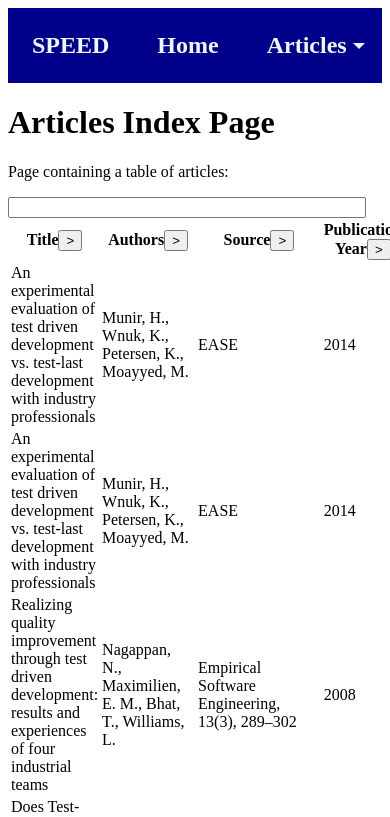
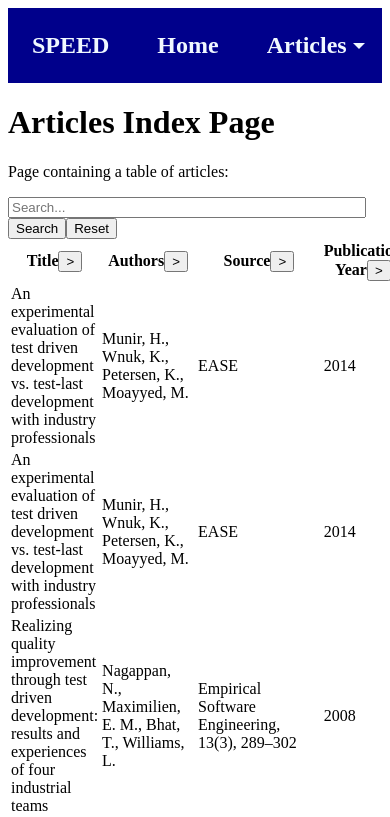
Before and after one commit to Smokesac/cise-speed, a Next.js app in the folder frontend/: page /articles in a window 390 px wide. Shown: the top 817 px of the page. Built offline with nearby package versions, Linux system fonts and the light colour scheme.

Commit message:
Update SortableTable.tsx
Added search-history into the search bar along reset button that clears the search history

```diff
--- a/frontend/src/components/table/SortableTable.tsx
+++ b/frontend/src/components/table/SortableTable.tsx
@@ -1,87 +1,115 @@
-import React, { FormEvent, useState } from "react";
-
+import React, { useState } from "react";
 
 interface SortableTableProps {
   headers: { key: string; label: string }[];
   data: any[];
 }
 
+const SortableTable: React.FC<SortableTableProps> = ({ headers, data }) => {
+  const [sortHeader, setSortHeader] = useState("");
+  const [sortOrder, setSortOrder] = useState("");
+  const [searchHistory, setSearchHistory] = useState<string[]>([]);
+  const [currentSearchTerm, setCurrentSearchTerm] = useState<string>("");
+  const [filteredData, setFilteredData] = useState<any[]>(data);
+
   const sortTable = (
     header: { key: string; label: string },
     setSortHeader: Function,
     setSortOrder: Function,
-    sortHeader: string,
-    sortOrder: string) =>
-{
-    // ""=no sorting, "asc"=ascending(по увеличению), "desc"= descending(по уменьшению)
-    // "" -> "asc"
-    // "asc" -> "desc"
-    // "desc" -> "asc"
-    // If columns changed, always use asc
-    if (header.key != sortHeader) {
-        setSortOrder("asc");
+    sortOrder: string
+  ) => {
+    let newSortOrder = sortOrder === "asc" ? "desc" : "asc";
+    setSortOrder(newSortOrder);
+    setSortHeader(header.key);
+
+    // Update the filtered data with the sorted order
+    setFilteredData((prevData) => {
+      return [...prevData].sort((row1, row2) => {
+        const value1 = row1[header.key];
+        const value2 = row2[header.key];
+
+        if (value1 === value2) {
+          return 0;
         }
-    // If cloumns not changed, swap sort order
-    else {
-        if (sortOrder == "" || sortOrder == "desc") {
-            setSortOrder("asc");
+
+        if (newSortOrder === "asc") {
+          return value1 > value2 ? 1 : -1;
+        } else {
+          return value1 > value2 ? -1 : 1;
         }
-        else if (sortOrder == "asc") {
-            setSortOrder("desc");
-        }
-    }
-    setSortHeader(header.key);
+      });
+    });
   };
 
-const filterTable = (event: FormEvent, setFilter: Function) => {
-    event.preventDefault();
-    const node: any = event.target;
-    setFilter(node.value);
+  const handleSearch = () => {
+    if (currentSearchTerm.trim() !== "") {
+      setSearchHistory((prevHistory) => [...prevHistory, currentSearchTerm]);
+
+      // Perform filtering based on the search term
+      const newFilteredData = data.filter((row) => {
+        const values = Object.values(row);
+        return values.some((v: any) =>
+          v.toString().toLowerCase().includes(currentSearchTerm.toLowerCase())
+        );
+      });
+
+      setFilteredData(newFilteredData);
+    } else {
+      // If the search term is empty, show the entire dataset
+      setFilteredData(data);
+    }
   };
 
-const SortableTable: React.FC<SortableTableProps> = ({ headers, data }) => {
-    const [filter, setFilter] = useState("");
-    const [sortHeader, setSortHeader] = useState("");
-    const [sortOrder, setSortOrder] = useState("");
+  const handleClear = () => {
+    // Reset the search term and show the entire dataset
+    setCurrentSearchTerm("");
+    setFilteredData(data);
+
+    // Clear the search bar text
+    const inputElement = document.querySelector('input[type="text"]') as HTMLInputElement;
+    if (inputElement) {
+      inputElement.value = "";
+    }
+  };
+
+
   return (
     <>
-            <input type="text" style={{width:"350px"}} onInput={(e) => filterTable(e, setFilter)} />
+      <div>
+        <input
+          type="text"
+          style={{ width: "350px" }}
+          placeholder="Search..."
+          list="searchHistoryList"
+          onChange={(e) => setCurrentSearchTerm(e.target.value)}
+        />
+        <datalist id="searchHistoryList">
+          {searchHistory
+            .filter((term) => term.includes(currentSearchTerm))
+            .map((term, index) => (
+              <option key={index} value={term} />
+            ))}
+        </datalist>
+        <button onClick={handleSearch}>Search</button>
+        <button onClick={handleClear}>Reset</button>
+      </div>
       <table>
         <thead>
           <tr>
             {headers.map((header) => (
               <th key={header.key}>
                 {header.label}
-                                <button onClick={() => sortTable(header, setSortHeader, setSortOrder, sortHeader, sortOrder)}>&gt;</button>
+                <button
+                  onClick={() => sortTable(header, setSortHeader, setSortOrder, sortOrder)}
+                >
+                  &gt;
+                </button>
               </th>
             ))}
           </tr>
         </thead>
         <tbody>
-                    {data.filter((row) => {
-                        // get values from row
-                        let values = Object.values(row);
-                        // keep if some row value includes filter value (case insensitive)
-                        return values.some((v: any) => v.toLowerCase().includes(filter.toLowerCase()));
-                    })
-                    .sort((row1, row2) => {
-                        // Rows are equal, sort order does not matter
-                        if (row1[sortHeader] == row2[sortHeader]) {
-                            return 0;
-                        }
-
-                        // If sort order is ascending
-                        if (sortOrder == "asc") {
-                            // compare them in the right order
-                            return row1[sortHeader] > row2[sortHeader] ? 1 : -1;
-                        }
-                        // If sort order is descending
-                        else {
-                            // compare them in reverse order
-                            return row1[sortHeader] > row2[sortHeader] ? -1 : 1;
-                        }
-                    })
-                    .map((row, i) => (
+          {filteredData.map((row, i) => (
             <tr key={i}>
               {headers.map((header) => (
                 <td key={header.key}>{row[header.key]}</td>
@@ -92,6 +120,6 @@ const SortableTable: React.FC<SortableTableProps> = ({ headers, data }) => {
       </table>
     </>
   );
-}
+};
 
 export default SortableTable;
```
Lines whose indentation alone changed are shown as unchanged.
